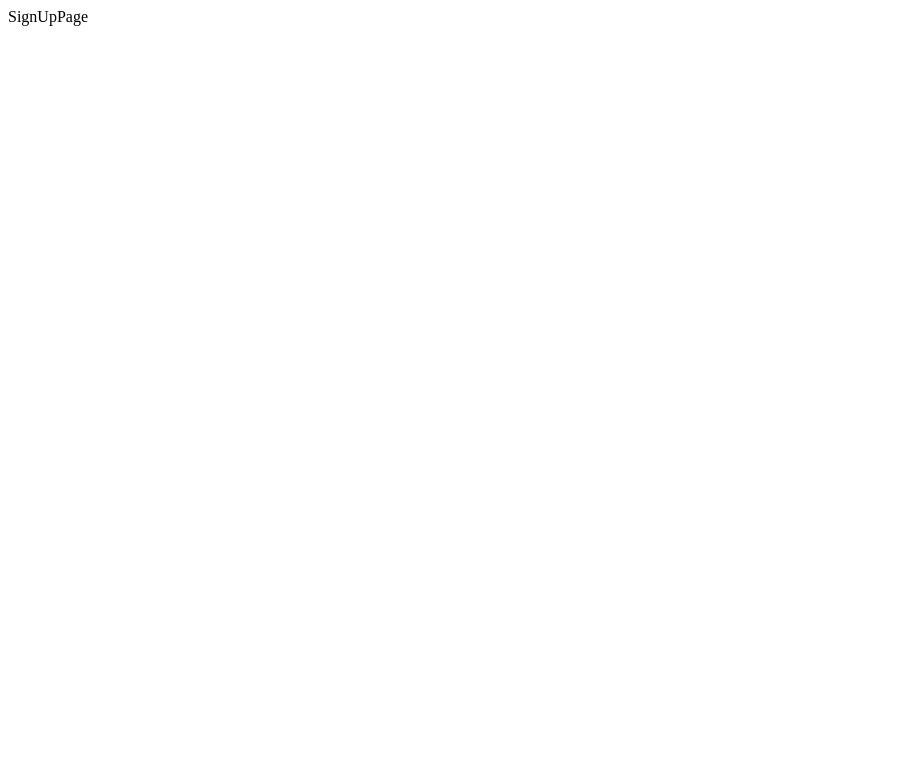
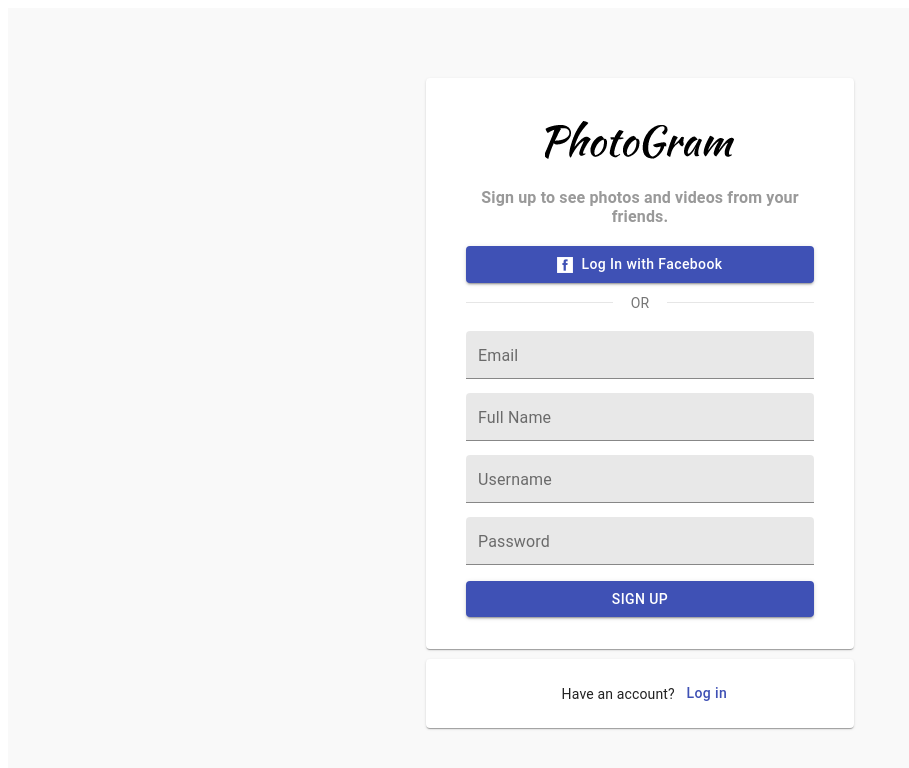
Before and after one commit to devJimmyLam/Instagram-React-Clone, a React (Create React App) app: page /accounts/emailsignup in a window 1280 px wide. Shown: the top 768 px of the page, without its empty margins (0-909 px from the left). Built offline with nearby package versions, Linux system fonts and the light colour scheme.

Commit message:
created sign up form

```diff
--- a/src/components/shared/Navbar.js
+++ b/src/components/shared/Navbar.js
@@ -23,7 +23,7 @@
 		<div className={classes.logoContainer}>
 			<Link to="/">
 				<div className={classes.logoWrapper}>
-					<img src={logo} alt="Instagram" className={classes.logo} />
+					<img src={logo} alt="PhotoGram" className={classes.logo} />
 				</div>
 
 			</Link>
--- a/src/pages/login.js
+++ b/src/pages/login.js
@@ -27,7 +27,7 @@
               <TextField
                 fullWidth
                 variant="filled"
-                label="Username"
+                label="Username or email"
                 margin="dense"
                 className={classes.textField}
                 autoComplete="username"
@@ -83,11 +83,10 @@
 
 export function LoginWithFacebook({ color, iconColor, variant }) {
   const classes = useLoginPageStyles();
-  const facebookIcon =
-    iconColor === "blue" ? FacebookIconBlue : FacebookIconWhite;
+  const facebookIcon = iconColor === "blue" ? FacebookIconBlue : FacebookIconWhite;
 
   return (
-    <Button fullWidth color={color} variant={variant} className={classes.facebookLoginButton}>
+    <Button Button fullWidth color={color} variant={variant} className={classes.facebookLoginButton}>
       <img
         src={facebookIcon}
         alt="facebook icon"
--- a/src/pages/signup.js
+++ b/src/pages/signup.js
@@ -1,8 +1,94 @@
 import React from "react";
-
+import { useSignUpPageStyles } from "../styles";
+import SEO from "../components/shared/Seo";
+import { Card, Typography, TextField, Button } from "@material-ui/core";
+import { LoginWithFacebook } from "./login";
+import { Link } from "react-router-dom";
 
 function SignUpPage() {
-	return <div>SignUpPage</div>;
+	const classes = useSignUpPageStyles();
+	return (
+		<>
+			<SEO title="Sign up" />
+			<section className={classes.section}>
+				<article>
+					<Card className={classes.card}>
+						<div className={classes.cardHeader} />
+						<Typography className={classes.cardHeaderSubHeader}>
+						Sign up to see photos and videos from your friends.
+						</Typography>
+						<LoginWithFacebook
+							color="primary"
+							iconColor="white"
+							variant="contained"
+						/>
+						<div className={classes.orContainer}>
+						<div className={classes.orLine} />
+						<div>
+							<Typography variant="body2" color="textSecondary">
+							OR
+							</Typography>
+						</div>
+						<div className={classes.orLine} />
+						</div>
+						<form>
+							<TextField
+								fullWidth
+								variant="filled"
+								label="Email"
+								type="email"
+								margin="dense"
+								className={classes.textField}
+							/>
+							<TextField
+								fullWidth
+								variant="filled"
+								label="Full Name"
+								margin="dense"
+								className={classes.textField}
+							/>
+							<TextField
+								fullWidth
+								variant="filled"
+								label="Username"
+								margin="dense"
+								className={classes.textField}
+								autoComplete="username"
+							/>
+							<TextField
+								fullWidth
+								variant="filled"
+								label="Password"
+								type="password"
+								margin="dense"
+								className={classes.textField}
+								autoComplete="new-password"
+							/>
+							<Button
+								variant="contained"
+								fullWidth
+								color="primary"
+								className={classes.button}
+								type="submit"
+							>
+								Sign Up
+							</Button>
+						</form>
+					</Card>
+					<Card className={classes.loginCard}>
+						<Typography align="right" variant="body2">
+						Have an account?
+						</Typography>
+						<Link to="/accounts/login" style={{ textDecoration: 'none' }}>
+						<Button color="primary" className={classes.loginButton}>
+							Log in
+						</Button>
+						</Link>
+					</Card>
+				</article>
+			</section>
+		</>
+	);
 }
 
 export default SignUpPage;
--- a/src/styles.js
+++ b/src/styles.js
@@ -101,7 +101,6 @@
   },
   button: {
     margin: "8px 0px",
-    textTransform: "none"
   },
   typography: {
     margin: "10px 0px"
@@ -123,7 +122,6 @@
   },
   facebookLoginButton: {
     textTransform:"none",
-    color: "black"
   },
   facebookIcon: {
     height: 16,
@@ -134,19 +132,25 @@
 
 // SignUp page: /pages/signup.js
 export const useSignUpPageStyles = makeStyles({
-  card: { maxWidth: 348, padding: "16px 40px", marginBottom: 10 },
+  card: {
+    maxWidth: 348,
+    padding: "16px 40px",
+    marginBottom: 10
+  },
   section: {
     display: "grid",
     placeItems: "center",
-    height: "100vh"
+    height: "100vh",
+    backgroundColor: "#F9F9F9",
   },
   cardHeader: {
     backgroundImage: `url(${IconSheet})`,
     backgroundRepeat: "no-repeat",
-    backgroundPosition: "-98px 0",
-    height: 51,
-    width: 175,
-    margin: "22px auto 12px"
+    backgroundPosition: "-6px 0",
+    height: 20,
+    width: 150,
+    margin: "22px auto 12px",
+    padding: 20,
   },
   cardHeaderSubHeader: {
     textAlign: "center",
@@ -159,7 +163,7 @@
     marginBottom: 6
   },
   button: {
-    margin: "10px 0px 16px 0px"
+    margin: "10px 0px 16px 0px",
   },
   orContainer: {
     margin: "10px 0px",
@@ -182,7 +186,8 @@
     gridTemplateColumns: "3fr 2fr"
   },
   loginButton: {
-    justifySelf: "start"
+    justifySelf: "start",
+    textTransform: "none !important",
   }
 });
 
```
